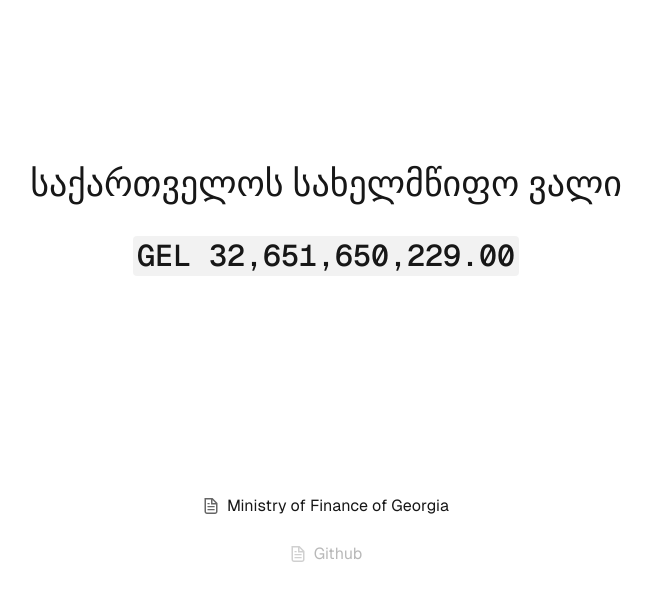
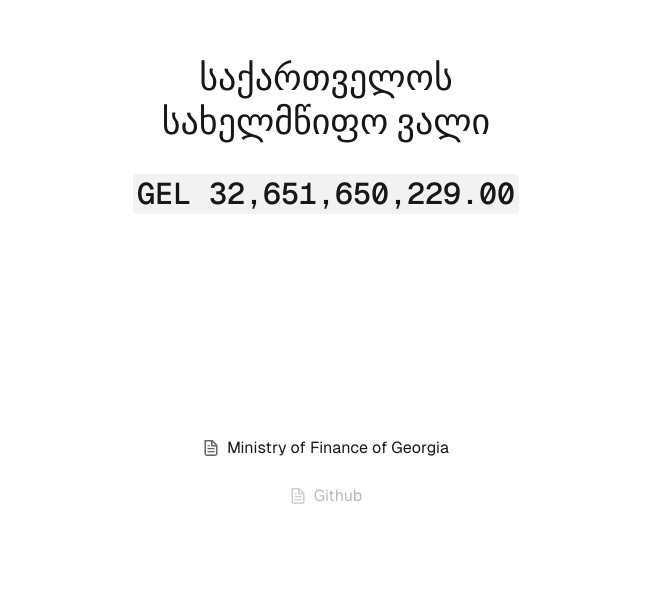
Before and after one commit to hebontes/GeorgianDebt, a Next.js app: page / in a window 1280 px wide. Shown: the part 180-780 px from the top of the page, without its empty margins (314-966 px from the left). Built offline with nearby package versions, Linux system fonts and the light colour scheme.

Commit message:
Text and screen height

```diff
--- a/src/app/page.tsx
+++ b/src/app/page.tsx
@@ -46,20 +46,26 @@ export default function Home() {
   const formatter = new Intl.NumberFormat('ka-GE', { style: 'currency', currency: 'GEL' })
   const formattedAmount = formatter.format(debt);
   return (
-    <div className="font-sans grid grid-rows-[20px_1fr_20px] items-center justify-items-center min-h-screen pb-32 gap-16 sm:p-20">
-      <main className="flex flex-col gap-8 row-start-2 items-center justify-center ">
-        <h1 className="text-xl text-center md:text-4xl">
-          საქართველოს სახელმწიფო ვალი
-        </h1>
+    <div className="font-sans flex flex-col items-center justify-center h-screen pb-2 gap-16 sm:p-20">
+      <main className="mt-auto flex flex-col gap-8 row-start-2 items-center justify-center ">
+        <div>
+          <h1 className="text-3xl text-center md:text-4xl" style={{ fontWeight: 'bold' }}>
+            საქართველოს
+          </h1>
+          <h1 className="text-2xl mt-1 text-center md:text-4xl" style={{ fontWeight: 'bold' }}>
+            სახელმწიფო ვალი
+          </h1>
+        </div>
+
         <div className="flex items-center ">
-          <code className="bg-black/[.05] dark:bg-white/[.06] px-1 py-0.5 rounded font-semibold text-2xl md:text-3xl">
+          <code className="bg-black/[.05] dark:bg-white/[.06] px-1 py-0.5 rounded font-semibold text-xl md:text-3xl">
             {formattedAmount}
           </code>
         </div>
 
 
       </main>
-      <footer className="row-start-3 flex gap-6 flex-col flex-wrap items-center justify-center">
+      <footer className="mt-auto row-start-3 flex gap-6 flex-col flex-wrap items-center justify-center pb-8">
         <a
           className="flex items-center gap-2 hover:underline hover:underline-offset-4"
           href="https://mof.ge/en/4409"
```
